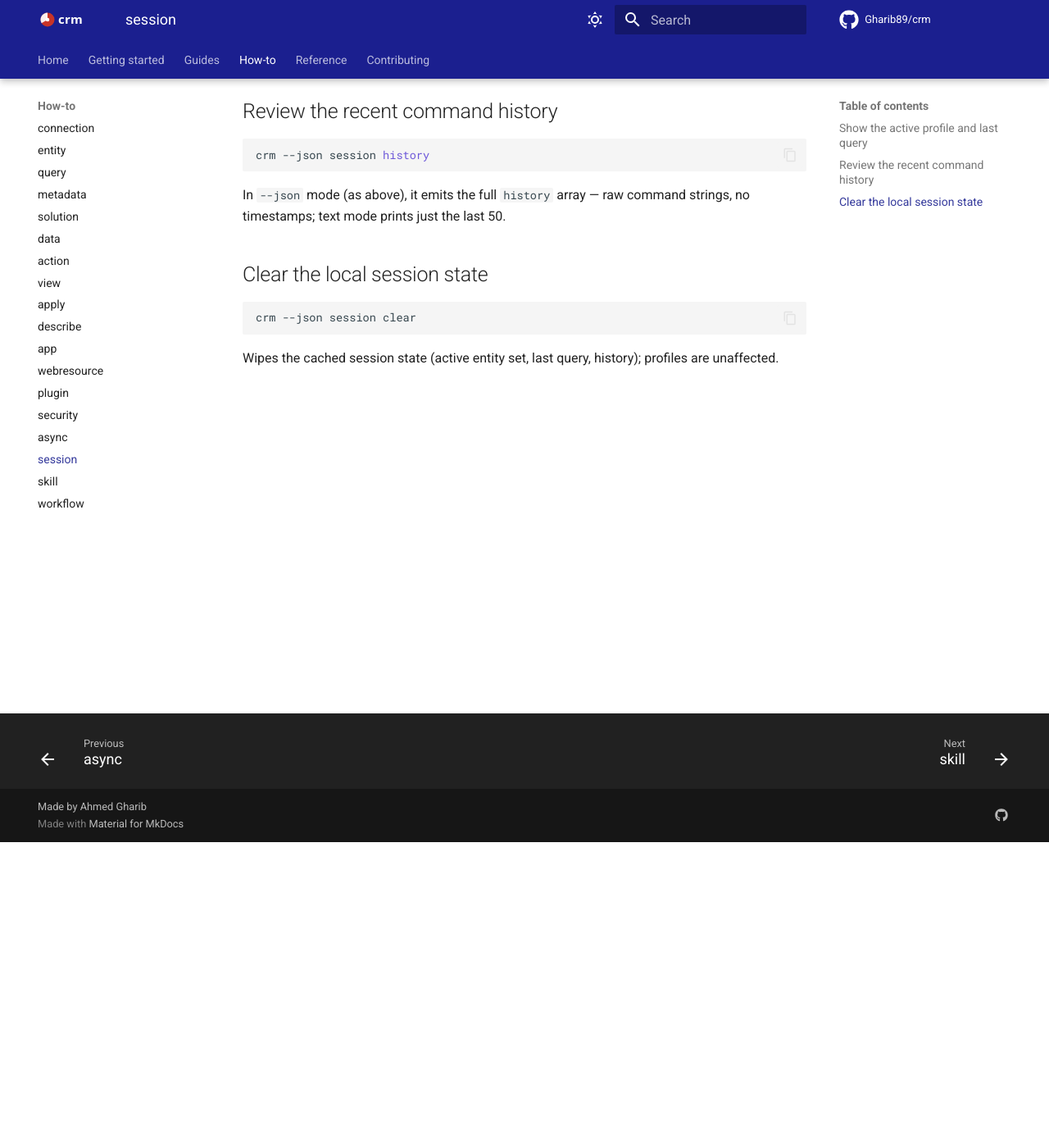
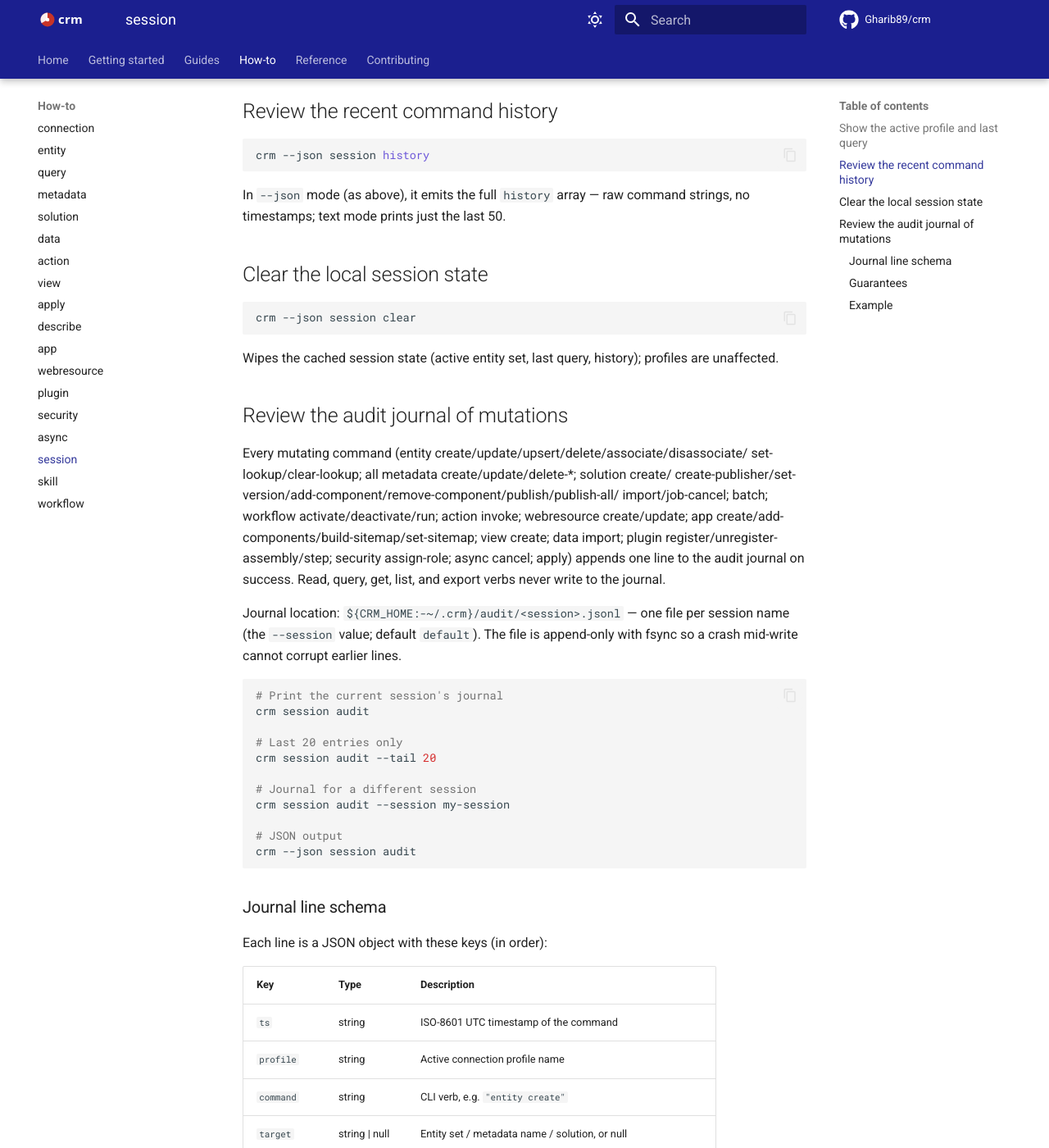
Before and after one commit to Gharib89/crm, an MkDocs documentation site: the page built from docs/how-to/session.md, in a window 1280 px wide and 1400 px high, scrolled down 373 px. Shown: the whole window at 82% size. Built offline with MkDocs 1.6.1 and Material for MkDocs 9.7.7, drawn with Linux system fonts in a browser that asks for light colours; comment, search, counter and statistics services are not loaded; some of the changed text lies outside the part shown.

Commit message:
docs(audit): document audit journal + session audit (#89)
Co-Authored-By: Claude Sonnet 4.6 <noreply@anthropic.com>

````diff
--- a/docs/how-to/session.md
+++ b/docs/how-to/session.md
@@ -23,3 +23,65 @@ In `--json` mode (as above), it emits the full `history` array — raw command s
 crm --json session clear
 ```
 Wipes the cached session state (active entity set, last query, history); profiles are unaffected.
+
+## Review the audit journal of mutations
+
+Every mutating command (entity create/update/upsert/delete/associate/disassociate/
+set-lookup/clear-lookup; all metadata create/update/delete-*; solution create/
+create-publisher/set-version/add-component/remove-component/publish/publish-all/
+import/job-cancel; batch; workflow activate/deactivate/run; action invoke;
+webresource create/update; app create/add-components/build-sitemap/set-sitemap;
+view create; data import; plugin register/unregister-assembly/step; security
+assign-role; async cancel; apply) appends one line to the audit journal on success.
+Read, query, get, list, and export verbs never write to the journal.
+
+Journal location: `${CRM_HOME:-~/.crm}/audit/<session>.jsonl` — one file per session
+name (the `--session` value; default `default`). The file is append-only with fsync
+so a crash mid-write cannot corrupt earlier lines.
+
+```bash
+# Print the current session's journal
+crm session audit
+
+# Last 20 entries only
+crm session audit --tail 20
+
+# Journal for a different session
+crm session audit --session my-session
+
+# JSON output
+crm --json session audit
+```
+
+### Journal line schema
+
+Each line is a JSON object with these keys (in order):
+
+| Key | Type | Description |
+|-----|------|-------------|
+| `ts` | string | ISO-8601 UTC timestamp of the command |
+| `profile` | string | Active connection profile name |
+| `command` | string | CLI verb, e.g. `"entity create"` |
+| `target` | string \| null | Entity set / metadata name / solution, or null |
+| `solution` | string \| null | Target solution unique name, or null |
+| `staged` | bool | Whether `--stage-only` was active |
+| `dry_run` | bool | Whether `--dry-run` was active |
+| `ok` | bool | Whether the command succeeded |
+| `result_id` | string \| null | GUID of the created/affected record when derivable, else null |
+
+### Guarantees
+
+- **Payload never stored** — only the metadata above is recorded; no request bodies, field values, or secrets.
+- **Reads never journaled** — only mutating verbs write to the journal.
+- **`--dry-run` previews are journaled** with `dry_run: true`, so a preview is never mistaken for a real change.
+- **Append-only with fsync** — a crash mid-write cannot corrupt earlier lines.
+
+### Example
+
+```bash
+# After running a few commands against a Contoso org:
+crm session audit --tail 5
+# 2026-06-06T10:00:01Z  contoso  entity create  contacts  null  false  false  true  3fa85f64-...
+# 2026-06-06T10:00:15Z  contoso  entity update  contacts  null  false  false  true  null
+# ...
+```
````
Also changed, not shown: CHANGELOG.md (+15 -0 lines), README.md (+3 -1 lines), crm/skills/SKILL.md (+1 -1 lines).
